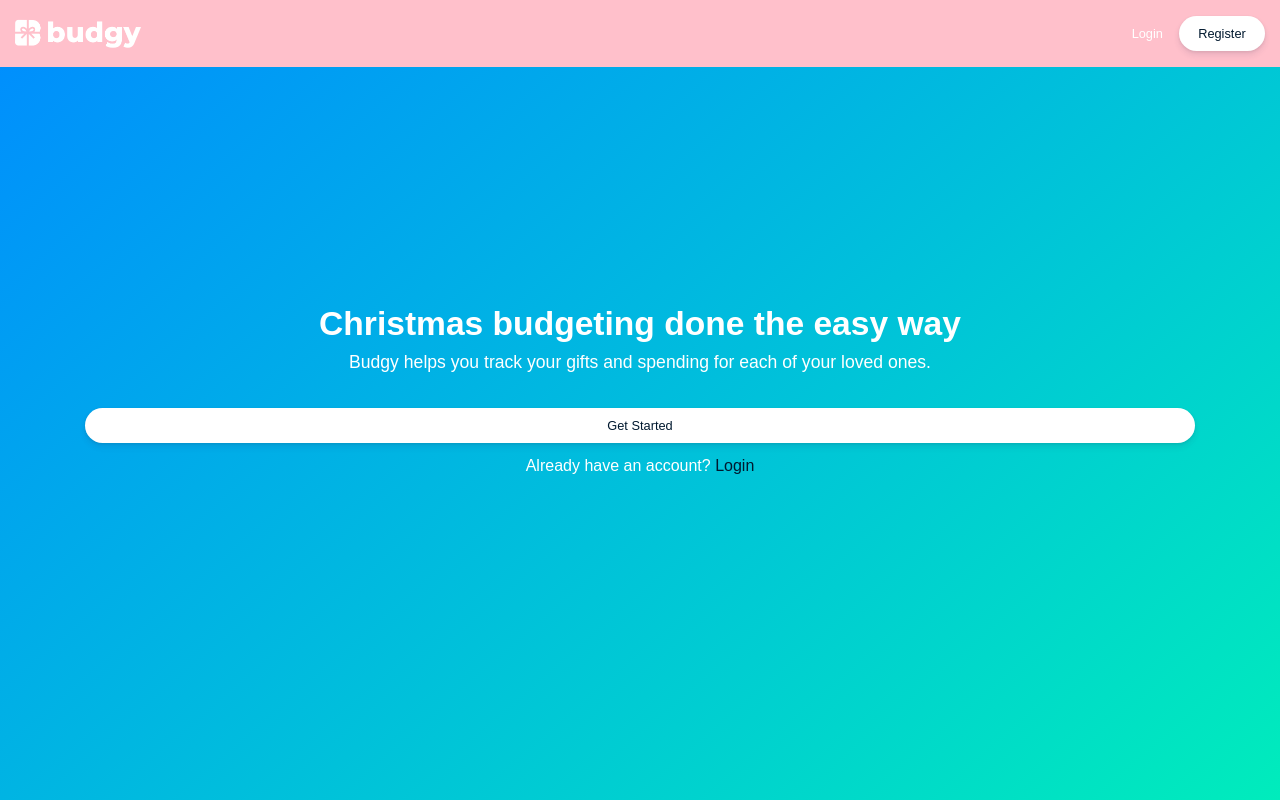
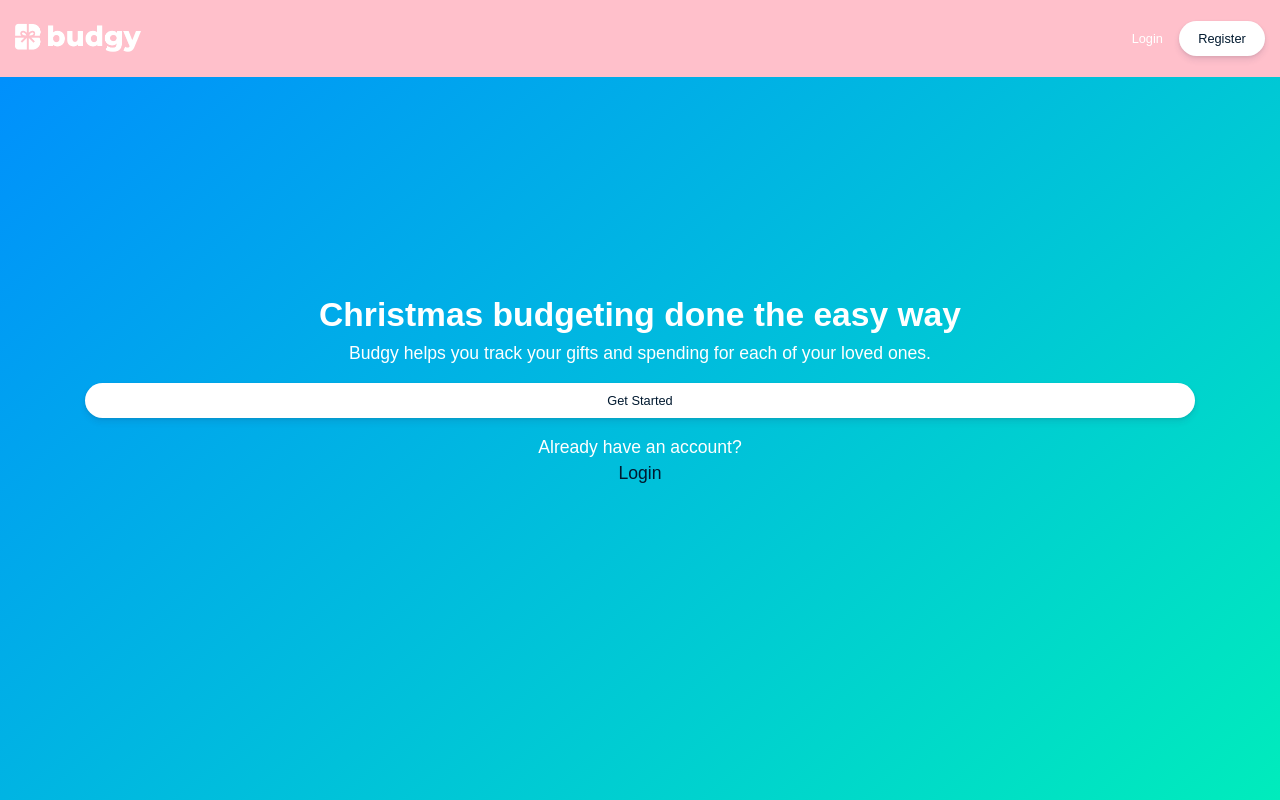
Before and after one commit to michaeltroya/budgy-frontend, a React (Create React App) app: page / in a window 1280 px wide. Built offline with nearby package versions, Linux system fonts and the light colour scheme; a web font is replaced by a local one.

Commit message:
styling fixes

```diff
--- a/src/components/layout/Navbar/_navbar.scss
+++ b/src/components/layout/Navbar/_navbar.scss
@@ -1,9 +1,9 @@
 .navbar {
   width: 100%;
-  padding: 1rem 0;
+  padding: 1.3rem 0;
   background: rgb(0, 198, 255);
   background: transparent;
-  position: relative;
+  position: absolute;
   z-index: 10;
 }
 
--- a/src/pages/Home/Home.js
+++ b/src/pages/Home/Home.js
@@ -8,22 +8,22 @@ const Home = () => {
     <Fragment>
       <Navbar page="home" />
       <div className="fullpage home-page">
-        <Container className="home-container">
+        <Container>
           <Row className="homepage-about">
             <Col xs={12}>
               <h1>Christmas budgeting done the easy way</h1>
               <p> Budgy helps you track your gifts and spending for each of your loved ones. </p>
             </Col>
-          </Row>
-          <div className="homepage-getstarted-button">
-            <Link to="/register" className="btn btn-white">
-              Get Started
-            </Link>
-          </div>
-          <Row>
+            <Col xs={12}>
+              <div className="homepage-getstarted-button">
+                <Link to="/register" className="btn btn-white">
+                  Get Started
+                </Link>
+              </div>
+            </Col>
             <Col xs={12}>
               <p className="homepage-login-button">
-                Already have an account? <Link to="/login">Login</Link>
+                Already have an account? <br /> <Link to="/login">Login</Link>
               </p>
             </Col>
           </Row>
--- a/src/pages/Home/_homepage.scss
+++ b/src/pages/Home/_homepage.scss
@@ -1,12 +1,11 @@
 .home-page {
-  margin-top: -67px;
   background: $gradient-color;
 }
 
 .homepage-about {
   text-align: center;
   color: $white-color;
-  margin-bottom: 1rem;
+
   h1 {
     font-size: 2.1rem;
     line-height: 2.2rem;
@@ -25,7 +24,7 @@
 }
 
 .homepage-login-button {
-  margin-top: 0.7rem;
+  margin-top: 1rem;
   text-align: center;
   color: $white-color;
 
--- a/src/styles/_formpages.scss
+++ b/src/styles/_formpages.scss
@@ -1,5 +1,4 @@
 .forms-page {
-  margin-top: -64px;
   background: $gradient-color;
 
   svg {
```
